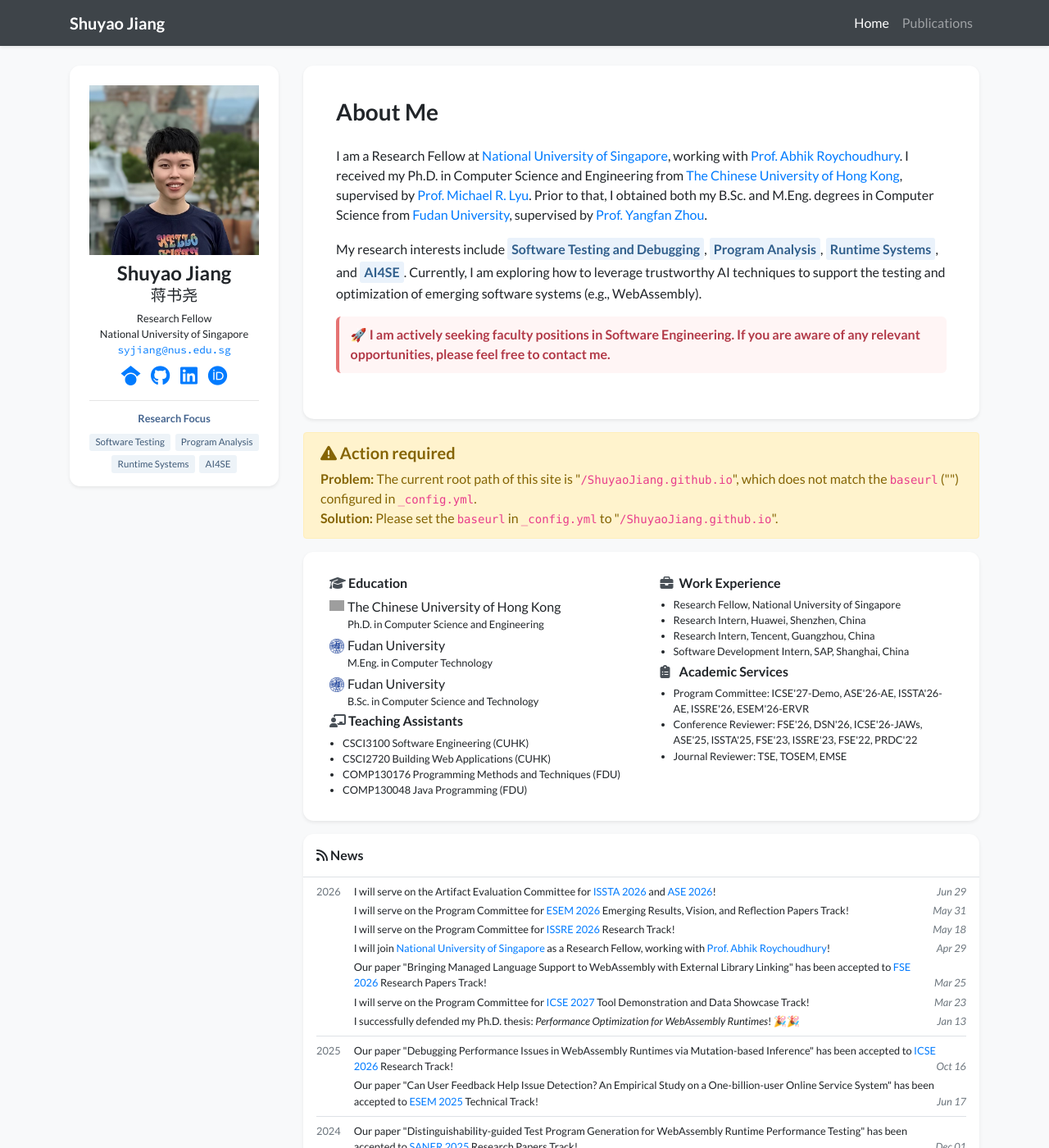
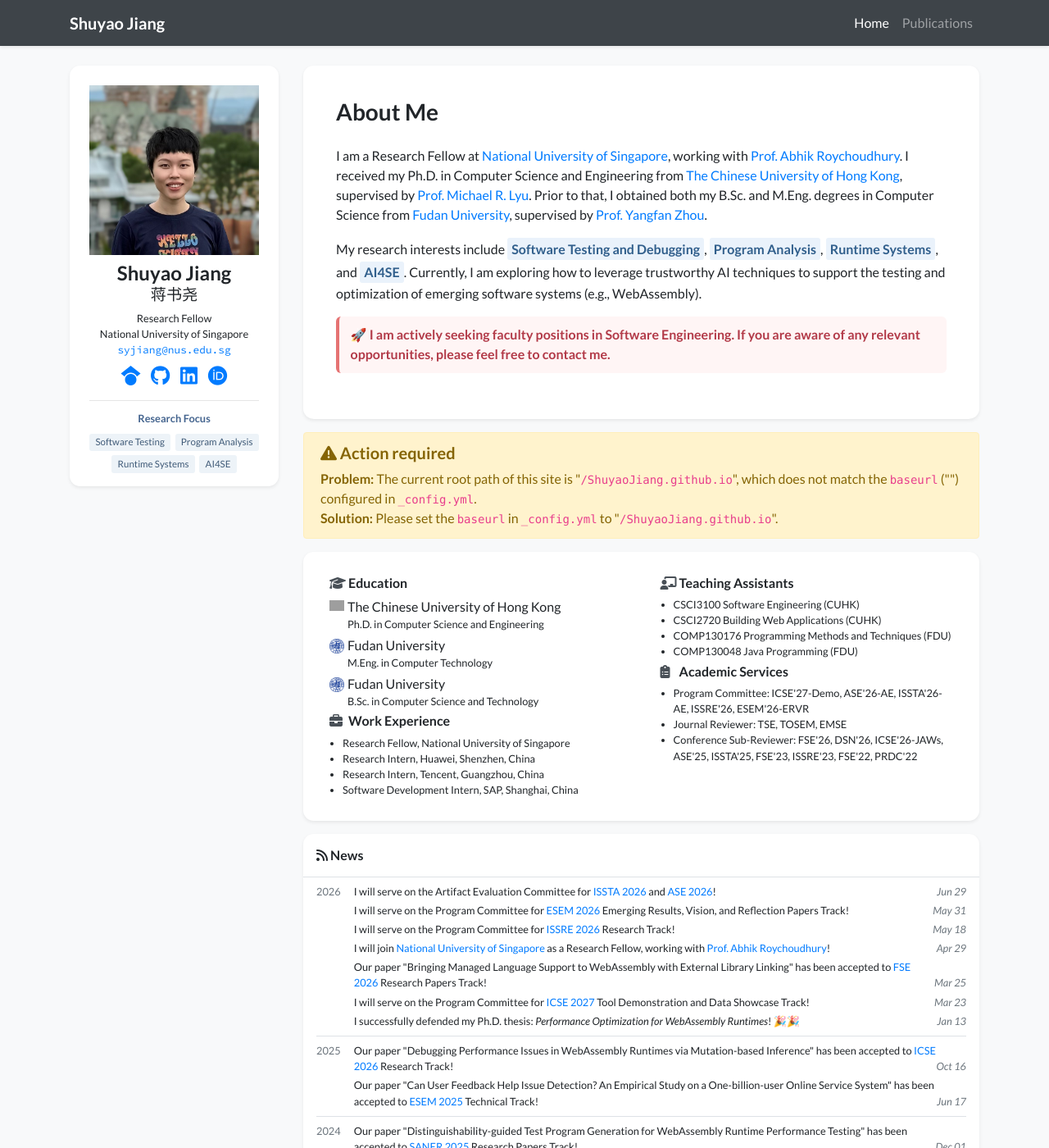
Before and after one commit to ShuyaoJiang/ShuyaoJiang.github.io, a Jekyll site: the page built from index.html, in a window 1280 px wide and 1400 px high. Shown: the whole window at 82% size. Built offline with Jekyll 4.4.1, drawn with Linux system fonts in a browser that asks for light colours; nearby versions of some CDN libraries; a style sheet for code colours, icons or effects is not loaded; grey boxes are pictures that could not be loaded.

Commit message:
Update profile

```diff
--- a/_data/profile.yml
+++ b/_data/profile.yml
@@ -57,5 +57,5 @@
 
 service:
 - name: "Program Committee: ICSE'27-Demo, ASE'26-AE, ISSTA'26-AE, ISSRE'26, ESEM'26-ERVR"
-- name: "Conference Reviewer: FSE'26, DSN'26, ICSE'26-JAWs, ASE'25, ISSTA'25, FSE'23, ISSRE'23, FSE'22, PRDC'22"
 - name: "Journal Reviewer: TSE, TOSEM, EMSE"
+- name: "Conference Sub-Reviewer: FSE'26, DSN'26, ICSE'26-JAWs, ASE'25, ISSTA'25, FSE'23, ISSRE'23, FSE'22, PRDC'22"
--- a/_includes/widgets/experience_card.html
+++ b/_includes/widgets/experience_card.html
@@ -41,11 +41,11 @@
                         </div>
                         {% endif %}
 
-                        {% if site.data.profile.teaching %}
+                        {% if site.data.profile.work %}
                         <div class="mx-2 my-1">
-                            <h6><i class="fas fa-chalkboard-teacher experience-heading-icon"></i> Teaching Assistants</h6>
+                            <h6><i class="fas fa-briefcase experience-heading-icon"></i> Work Experience</h6>
                             <ul class="list small pl-3 mb-1">
-                                {% for item in site.data.profile.teaching %}
+                                {% for item in site.data.profile.work %}
                                 <li>
                                     <div class="d-flex">
                                         <div>{{ item.name }}</div>
@@ -59,11 +59,11 @@
                     </div>
 
                     <div class="col-md-6">
-                        {% if site.data.profile.work %}
+                        {% if site.data.profile.teaching %}
                         <div class="mx-2 my-1">
-                            <h6><i class="fas fa-briefcase experience-heading-icon"></i> Work Experience</h6>
+                            <h6><i class="fas fa-chalkboard-teacher experience-heading-icon"></i> Teaching Assistants</h6>
                             <ul class="list small pl-3 mb-1">
-                                {% for item in site.data.profile.work %}
+                                {% for item in site.data.profile.teaching %}
                                 <li>
                                     <div class="d-flex">
                                         <div>{{ item.name }}</div>
--- a/_includes/widgets/profile_card_mini.html
+++ b/_includes/widgets/profile_card_mini.html
@@ -24,7 +24,7 @@
                     <div class="col text-center h4">
                         {{ site.data.profile.primary_name }}
                         {% if site.data.profile.secondary_name %}
-                        <div class="small font-weight-normal">{{ site.data.profile.secondary_name }}</div>
+                        <div class="small profile-secondary-name">{{ site.data.profile.secondary_name }}</div>
                         {% endif %}
                     </div>
                 </div>
--- a/_layouts/default.html
+++ b/_layouts/default.html
@@ -12,7 +12,7 @@
     <link rel="stylesheet" href="https://cdnjs.cloudflare.com/ajax/libs/academicons/1.9.1/css/academicons.min.css" integrity="sha512-b1ASx0WHgVFL5ZQhTgiPWX+68KjS38Jk87jg7pe+qC7q9YkEtFq0z7xCglv7qGIs/68d3mAp+StfC8WKC5SSAg==" crossorigin="anonymous" />
     <link rel="preconnect" href="https://fonts.googleapis.com">
     <link rel="preconnect" href="https://fonts.gstatic.com" crossorigin>
-    <link href="https://fonts.googleapis.com/css2?family=Lato:ital,wght@0,300;0,400;0,700;0,900;1,300;1,400;1,700;1,900&family=Fira+Sans:ital,wght@0,100;0,200;0,300;0,400;0,500;0,600;0,700;0,800;0,900;1,100;1,200;1,300;1,400;1,500;1,600;1,700;1,800;1,900&family=Source+Code+Pro:ital,wght@0,200..900;1,200..900&display=swap" rel="stylesheet">
+    <link href="https://fonts.googleapis.com/css2?family=Lato:ital,wght@0,300;0,400;0,700;0,900;1,300;1,400;1,700;1,900&family=Fira+Sans:ital,wght@0,100;0,200;0,300;0,400;0,500;0,600;0,700;0,800;0,900;1,100;1,200;1,300;1,400;1,500;1,600;1,700;1,800;1,900&family=Noto+Serif+SC:wght@500&family=Source+Code+Pro:ital,wght@0,200..900;1,200..900&display=swap" rel="stylesheet">
     <link rel="stylesheet" href="https://cdn.jsdelivr.net/npm/katex@0.16.11/dist/katex.min.css" integrity="sha384-nB0miv6/jRmo5UMMR1wu3Gz6NLsoTkbqJghGIsx//Rlm+ZU03BU6SQNC66uf4l5+" crossorigin="anonymous">
     <link rel="stylesheet" href="{{ '/assets/css/global.css' | relative_url }}">
 
--- a/assets/css/global.css
+++ b/assets/css/global.css
@@ -118,6 +118,11 @@
     border-top: 1px solid rgba(0, 0, 0, 0.1);
 }
 
+.profile-secondary-name {
+    font-family: "Noto Serif SC", "Songti SC", "STSong", serif;
+    font-weight: 500;
+}
+
 .profile-research-title {
     margin-bottom: 0.5rem;
     color: #45658f;
```
